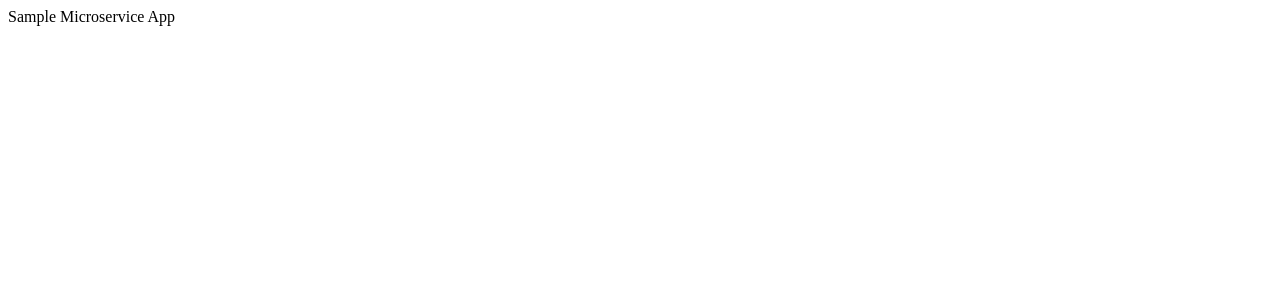
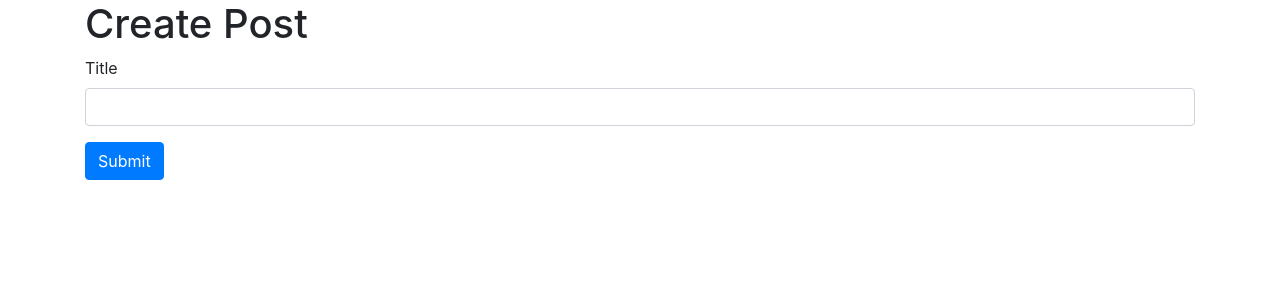
Before and after one commit to surajrocks1997/Sample-Microservice-Node-and-React, a React (Create React App) app in the folder client/: page / in a window 1280 px wide. Shown: the top 300 px of the page. Built offline with nearby package versions, Linux system fonts and the light colour scheme.

Commit message:
postcreation done and added cors library

```diff
--- a/client/public/index.html
+++ b/client/public/index.html
@@ -5,6 +5,12 @@
     <link rel="icon" href="%PUBLIC_URL%/favicon.ico" />
     <meta name="viewport" content="width=device-width, initial-scale=1" />
     <meta name="theme-color" content="#000000" />
+    <link
+      rel="stylesheet"
+      href="https://stackpath.bootstrapcdn.com/bootstrap/4.5.0/css/bootstrap.min.css"
+      integrity="sha384-9aIt2nRpC12Uk9gS9baDl411NQApFmC26EwAOH8WgZl5MYYxFfc+NcPb1dKGj7Sk"
+      crossorigin="anonymous"
+    />
     <meta
       name="description"
       content="Web site created using create-react-app"
--- a/client/src/App.js
+++ b/client/src/App.js
@@ -1,5 +1,12 @@
 import React from "react";
 
+import PostCreate from "./PostCreate";
+
 export default () => {
-  return <div>Sample Microservice App</div>;
+  return (
+    <div className='container'>
+      <h1>Create Post</h1>
+      <PostCreate />
+    </div>
+  );
 };
--- /dev/null
+++ b/client/src/PostCreate.js
@@ -0,0 +1,32 @@
+import React, { useState } from "react";
+import axios from "axios";
+
+const PostCreate = () => {
+  const [title, setTitle] = useState("");
+
+  const onSubmit = async (e) => {
+    e.preventDefault();
+
+    await axios.post("http://localhost:4000/posts", { title });
+
+    setTitle("");
+  };
+
+  return (
+    <div>
+      <form onSubmit={onSubmit}>
+        <div className="form-group">
+          <label>Title</label>
+          <input
+            value={title}
+            onChange={(e) => setTitle(e.target.value)}
+            className="form-control"
+          />
+        </div>
+        <button className="btn btn-primary">Submit</button>
+      </form>
+    </div>
+  );
+};
+
+export default PostCreate;
```
Also changed, not shown: 2 other files (tests, documents, lock files or other folders).
